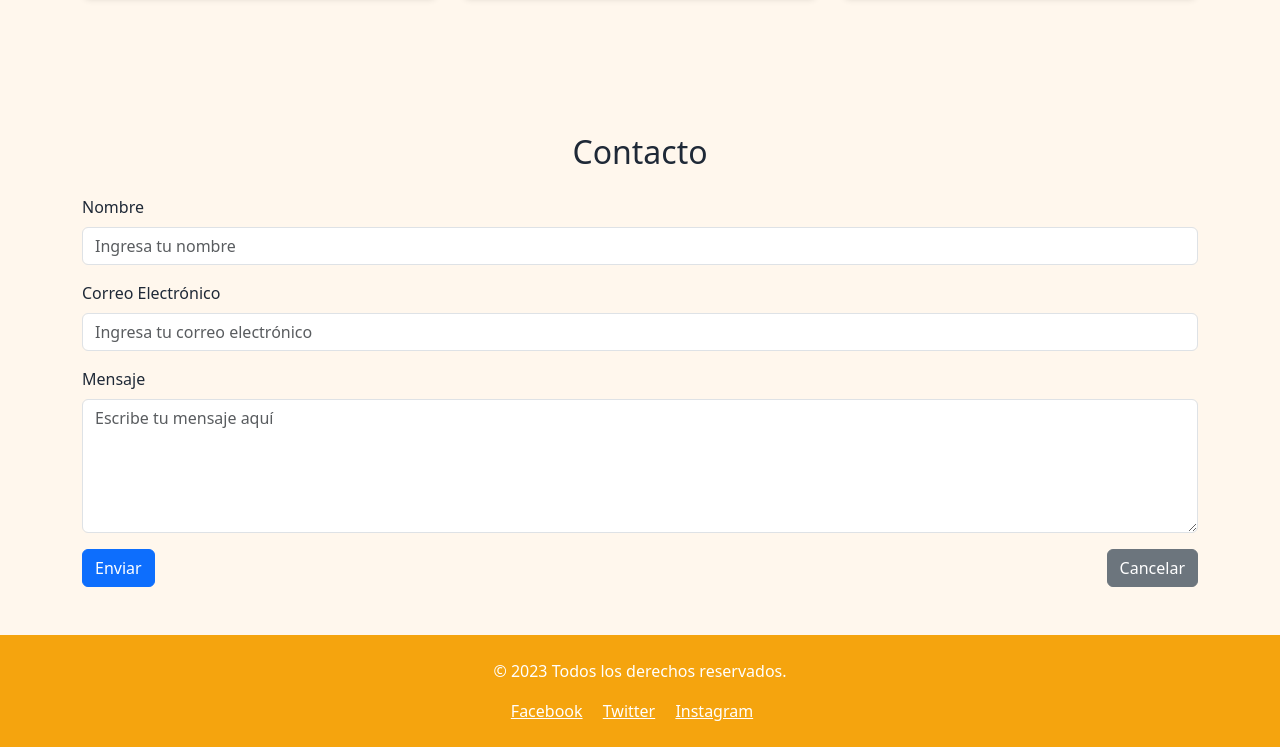
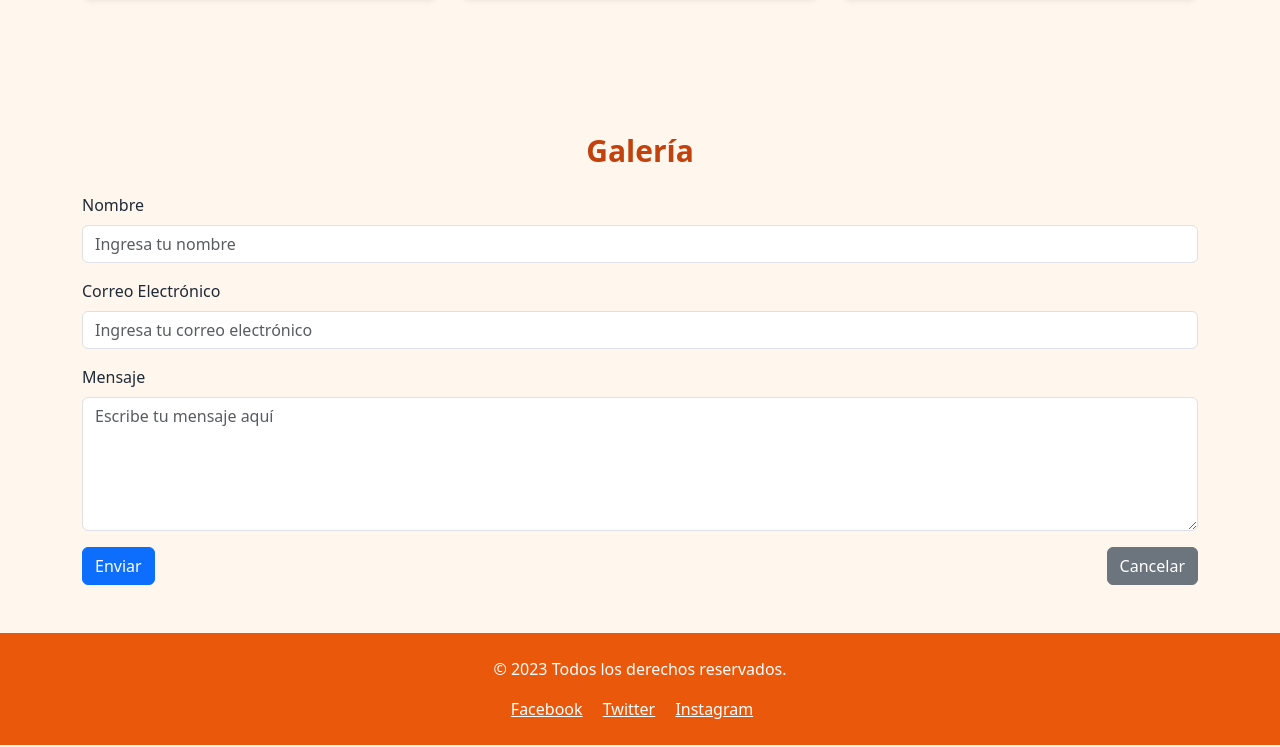
Before and after one commit to helado009/Evaluacion, a website: page index.html in a window 1280 px wide. Shown: the part 1170-1917 px from the top of the page. Drawn offline with nearby package versions, Linux system fonts and the light colour scheme.

Commit message:
Update index.html

```diff
--- a/index.html
+++ b/index.html
@@ -96,7 +96,7 @@
 
 <!-- Lo de Contacto -->
 <section id="contacto" class="container my-5">
-  <h2 class="text-center mb-4">Contacto</h2>
+  <h2 class="text-3xl font-bold text-orange-700 mb-6 text-center">Galería</h2>
   <form>
       <div class="mb-3">
           <label for="nombre" class="form-label">Nombre</label>
@@ -117,7 +117,7 @@
   </form>
 </section>
 <!-- El footer que pidio -->
-<footer style="background-color: #f5a40e;" class="text-white text-center py-4">
+<footer class="bg-orange-600 text-white text-center py-4">
   <div class="container">
       <p>&copy; 2023 Todos los derechos reservados.</p>
       <div>
```
